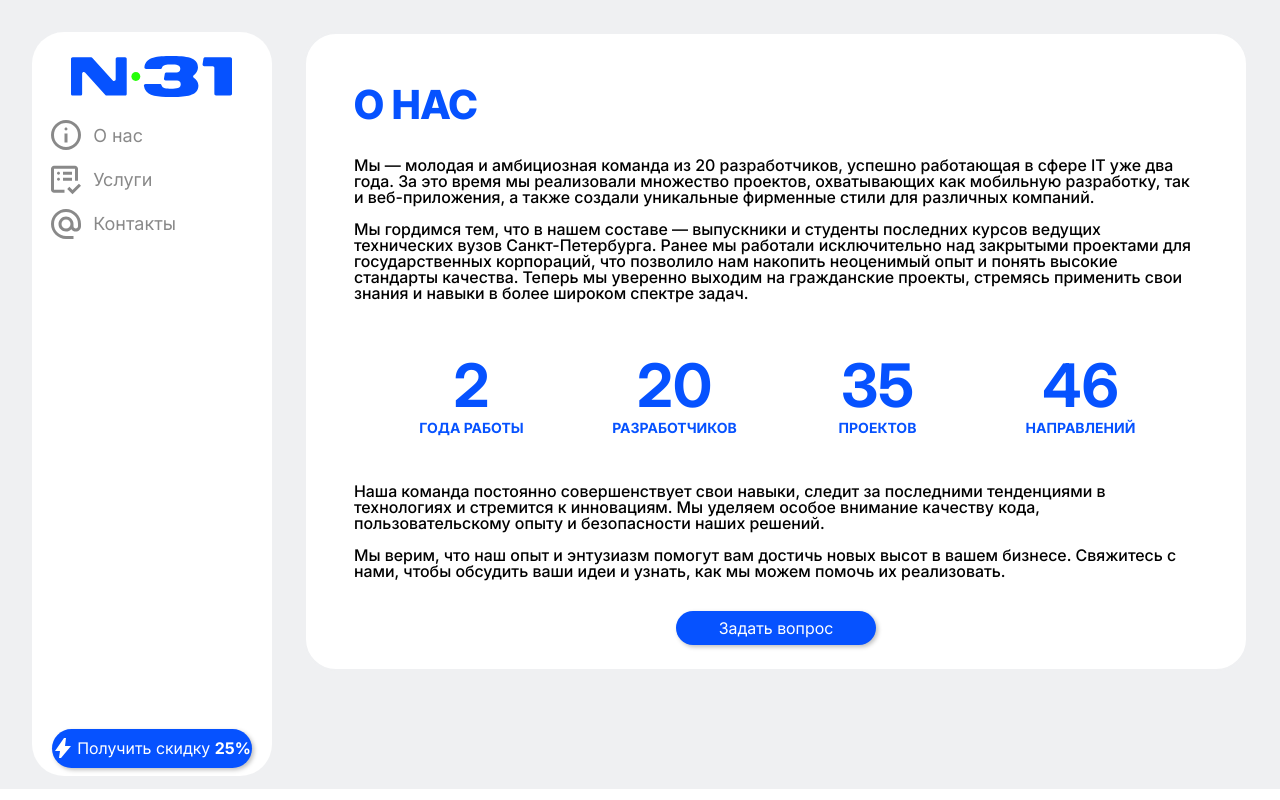
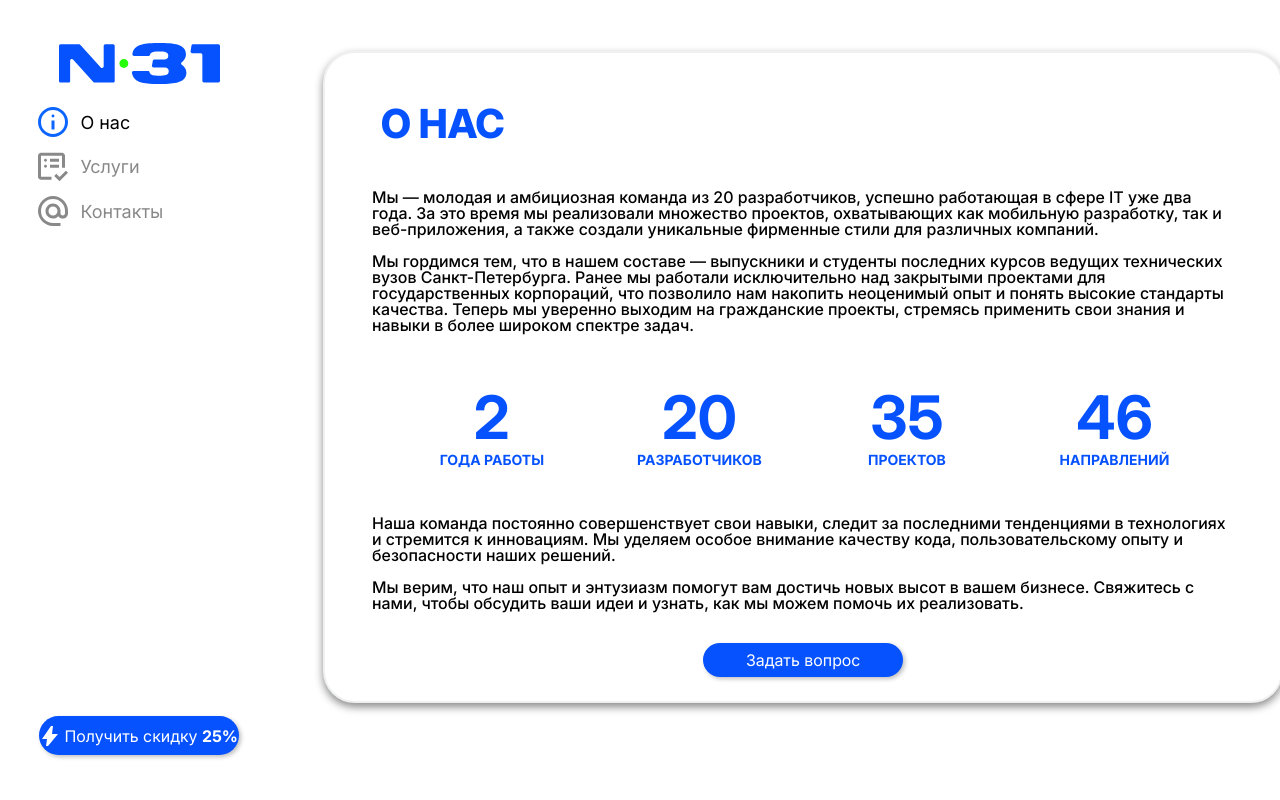
Before and after one commit to helennn123433/visitka_freelance, a Vue app: page /#/ in a window 1280 px wide. Built offline with nearby package versions, Linux system fonts and the light colour scheme.

Commit message:
сделал рабочий скрол сежду компонентами

```diff
--- a/src/App.vue
+++ b/src/App.vue
@@ -1,27 +1,78 @@
 <template>
   <div class="main__app">
-    <div>
-      <sidebar-component />
-    </div>
-    <div class="all__staff">
-      <!--      внутри этого элементе должны быть остальные окна-->
-      <about-us />
+    <SidebarComponent
+      :activeIcon="activeSection"
+      @icon-click="scrollToSection"
+    />
+
+    <!-- В этом контейнере все «полноэкранные» разделы -->
+    <div class="all__staff" ref="wrapper">
+      <section id="info" class="section">
+        <AboutUs />
+      </section>
+      <section id="list" class="section">
+        <HomeView />
+      </section>
+      <section id="email" class="section">
+        <Contacts />
+      </section>
     </div>
   </div>
 </template>
 
 <script setup lang="ts">
-import SidebarComponent from '@/components/sidebar/SidebarComponent.vue';
-import AboutUs from '@/components/aboutUs/AboutUs.vue';
+import { ref, onMounted, onUnmounted } from 'vue'
+import SidebarComponent from '@/components/sidebar/SidebarComponent.vue'
+import AboutUs from '@/components/aboutUs/AboutUs.vue'
+import HomeView from './components/services/HomeView.vue'
+
+const sectionIds = ['info','list','email'] as const
+const activeSection = ref<string>(sectionIds[0])
+const wrapper = ref<HTMLElement>()!
+
+function scrollToSection(id: string) {
+  document.getElementById(id)?.scrollIntoView({ behavior: 'smooth' })
+}
+
+onMounted(() => {
+  const observer = new IntersectionObserver(
+    entries => {
+      for (const e of entries) {
+        if (e.isIntersecting) activeSection.value = e.target.id
+      }
+    },
+    { root: wrapper.value, threshold: 0.5 }
+  )
+  sectionIds.forEach(id => {
+    const el = document.getElementById(id)
+    if (el) observer.observe(el)
+  })
+  onUnmounted(() => observer.disconnect())
+})
 </script>
 
 <style>
 .main__app {
   display: flex;
-  padding: 1vw;
-  background-color: #eff0f2;
+  height: 100vh;
 }
+
+/* контейнер со всеми секциями */
 .all__staff {
-  max-height: 100vh;
+  flex: 1;
+  overflow-y: auto;
+  scroll-snap-type: y mandatory;
+  /* для плавного скролла при колесике/треке можно ещё добавить */
+  scroll-behavior: smooth;
+}
+
+/* каждая секция «на весь экран» */
+.section {
+  scroll-snap-align: start;
+  scroll-snap-stop: always;
+  /* делаем секцию ровно высотой экрана */
+  min-height: 100vh;
+  padding: 2rem;
+  box-sizing: border-box;
 }
 </style>
--- a/src/components/services/HomeView.vue
+++ b/src/components/services/HomeView.vue
@@ -64,8 +64,8 @@
     border-radius: 2vw;
     padding: 1.5vw;
     box-shadow: 0px 4px 8px $grey;
-    height: calc(100vh - 40px); /* 100% высоты экрана минус отступы */
-    overflow: hidden; /* Запрещаем общий скролл страницы */
+    //height: calc(100vh - 40px); /* 100% высоты экрана минус отступы */
+    // overflow: hidden; /* Запрещаем общий скролл страницы */
     width: 75vw;
   }
   .cards-field{
--- a/src/components/sidebar/SidebarComponent.vue
+++ b/src/components/sidebar/SidebarComponent.vue
@@ -2,56 +2,69 @@
   <div class="main">
     <div class="sidebar__main">
       <div>
+        <!-- Логотип -->
         <div class="logo__main">
           <img class="img_n31" src="./images/H31.svg" alt="Logo_H31" />
         </div>
-        <button class="btn" @click="toggleIcon('info')">
-          <img
-            class="img_plz"
-            src="./images/info.svg"
-            alt="info"
-            :class="{ active: activeIcon === 'info' }"
-          />
+
+        <!-- Кнопка "О нас" -->
+        <button
+          class="btn"
+          :class="{ active: activeIcon === 'info' }"
+          @click="toggle('info')"
+        >
+          <img class="img_plz" src="./images/info.svg" alt="info" :class="{ active: activeIcon === 'info' }"/>
           <span class="btn-text">О нас</span>
         </button>
-        <button class="btn" @click="toggleIcon('list')">
-          <img
-            class="img_plz"
-            src="./images/list.svg"
-            alt="list"
-            :class="{ active: activeIcon === 'list' }"
-          />
+
+        <!-- Кнопка "Услуги" -->
+        <button
+          class="btn"
+          :class="{ active: activeIcon === 'list' }"
+          @click="toggle('list')"
+        >
+          <img class="img_plz" src="./images/list.svg" alt="list" :class="{ active: activeIcon === 'list' }"/>
           <span class="btn-text">Услуги</span>
         </button>
-        <button class="btn" @click="toggleIcon('email')">
-          <img
-            class="img_plz"
-            src="./images/email.svg"
-            alt="email"
-            :class="{ active: activeIcon === 'email' }"
-          />
+
+        <!-- Кнопка "Контакты" -->
+        <button
+          class="btn"
+          :class="{ active: activeIcon === 'email' }"
+          @click="toggle('email')"
+        >
+          <img class="img_plz" src="./images/email.svg" alt="email" :class="{ active: activeIcon === 'email' }"/>
           <span class="btn-text">Контакты</span>
         </button>
       </div>
+
+      <!-- Нижняя кнопка со скидкой -->
       <div class="btn_bottom">
-        <my-button class="btn_discount">
+        <MyButton class="btn_discount">
           <img class="img_discount" src="./images/light.svg" alt="light" />
           <span>Получить скидку <b>25%</b></span>
-        </my-button>
+        </MyButton>
       </div>
     </div>
   </div>
 </template>
 
 <script setup lang="ts">
-import { ref } from 'vue';
-import MyButton from '@/components/ui/MyButton.vue';
+import { toRef } from 'vue'
+import MyButton from '@/components/ui/MyButton.vue'
 
-const activeIcon = ref<string | null>(null);
+// Получаем весь props-объект
+const props = defineProps<{ activeIcon: string }>()
 
-const toggleIcon = (iconName: string) => {
-  activeIcon.value = activeIcon.value === iconName ? null : iconName;
-};
+// Делает props.activeIcon реактивным отдельным ref
+const activeIcon = toRef(props, 'activeIcon')
+
+// Объявляем эмит событий через массив имён — без сигнатуры параметров
+const emit = defineEmits(['icon-click'] as const)
+
+function toggle(section: string) {
+  emit('icon-click', section)
+}
 </script>
 
 <style>
@@ -109,15 +122,19 @@ const toggleIcon = (iconName: string) => {
   color: black;
 }
 
-.btn:focus {
+/*.btn:focus {
   background-color: #eff0f2;
   border: 0 solid white;
   color: black;
-}
+}*/
 
 .btn-text {
   font-family: 'Inter', sans-serif;
   font-size: 18px;
+}
+
+.btn.active {
+  color: black;
 }
 
 .btn_discount {
```
